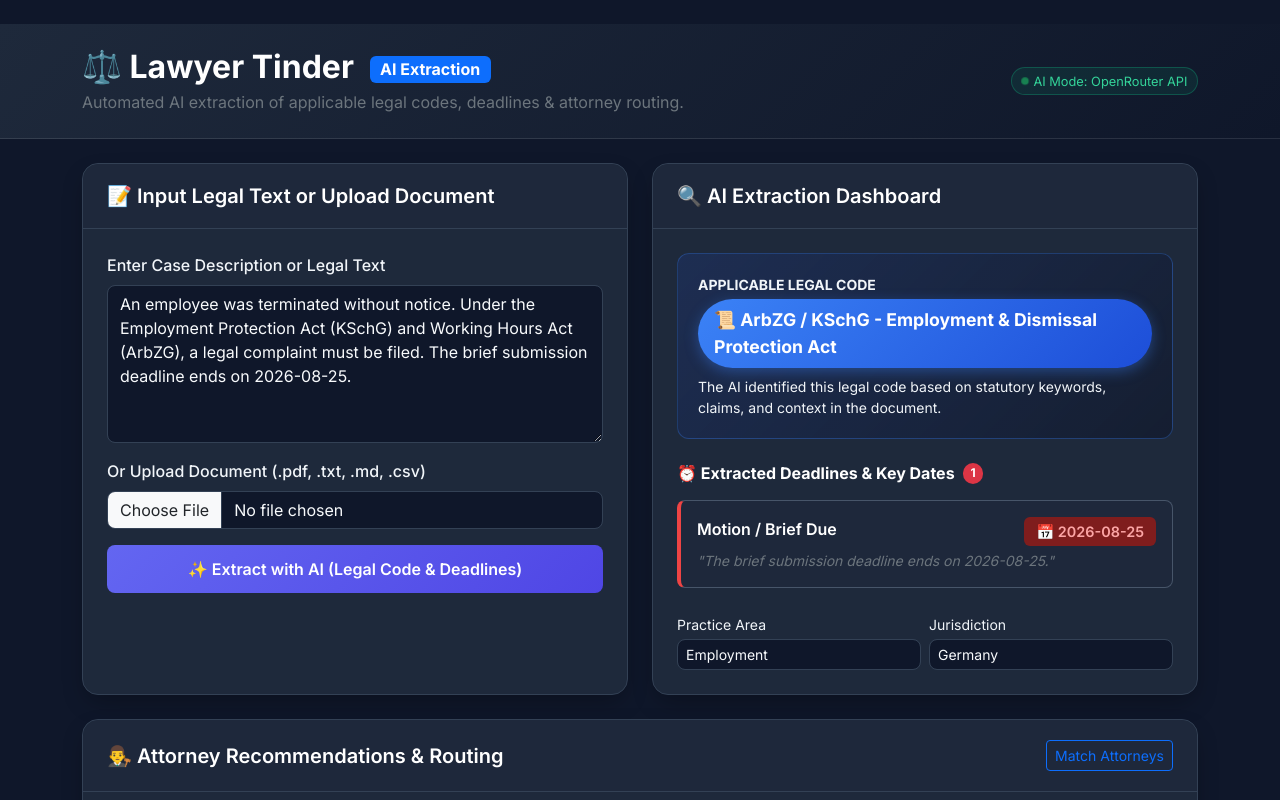
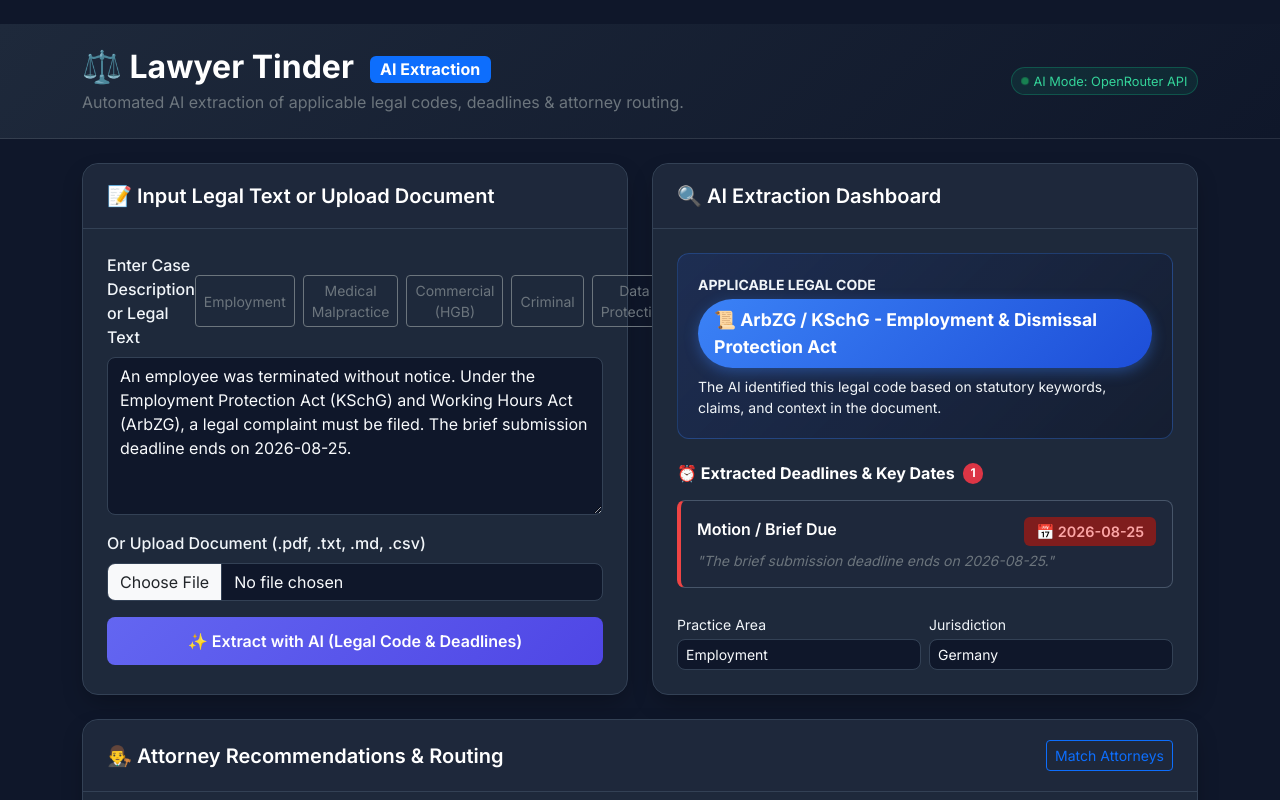
Before and after one commit to Cubester27/Lawyer-Tinder, a React (Vite) app in the folder frontend/: page / in a window 1280 px wide. Shown: the top 800 px of the page. Built offline with nearby package versions, Linux system fonts and the light colour scheme.

Commit message:
Added more demo examples

```diff
--- a/frontend/src/App.jsx
+++ b/frontend/src/App.jsx
@@ -1,9 +1,30 @@
 import { useState } from 'react';
 
 function App() {
-  const [rawText, setRawText] = useState(
-    'An employee was terminated without notice. Under the Employment Protection Act (KSchG) and Working Hours Act (ArbZG), a legal complaint must be filed. The brief submission deadline ends on 2026-08-25.'
-  );
+  const DEMO_CASES = [
+    {
+      label: 'Employment',
+      text: 'An employee was terminated without notice. Under the Employment Protection Act (KSchG) and Working Hours Act (ArbZG), a legal complaint must be filed. The brief submission deadline ends on 2026-08-25.'
+    },
+    {
+      label: 'Medical Malpractice',
+      text: 'Patient suffered severe injuries due to a surgical error at the Munich Hospital. We are pursuing a medical malpractice claim under the BGB. The statute of limitations for the claim expires on 2027-01-15.'
+    },
+    {
+      label: 'Commercial (HGB)',
+      text: 'Breach of contract regarding a commercial goods delivery. The supplier failed to deliver on time. We need to file a lawsuit under the HGB. The hearing date is set for 2026-10-10.'
+    },
+    {
+      label: 'Criminal',
+      text: 'Client is accused of theft and fraud under the StGB. The police have issued an arrest warrant. We need to prepare for the court hearing scheduled for 2026-09-12.'
+    },
+    {
+      label: 'Data Protection',
+      text: 'A company leaked user data. We are filing a claim based on the DSGVO (GDPR). The data protection authority must be notified by 2026-09-01.'
+    }
+  ];
+
+  const [rawText, setRawText] = useState(DEMO_CASES[0].text);
   const [caseInput, setCaseInput] = useState({
     title: 'Employment Termination Claim',
     practiceArea: 'Employment',
@@ -140,7 +161,21 @@ function App() {
               </div>
               <div className="card-body p-4">
                 <div className="mb-3">
-                  <label className="form-label text-slate-300 fw-medium">Enter Case Description or Legal Text</label>
+                  <div className="d-flex justify-content-between align-items-center mb-2">
+                    <label className="form-label text-slate-300 fw-medium mb-0">Enter Case Description or Legal Text</label>
+                    <div className="d-flex gap-2">
+                      {DEMO_CASES.map((demo, idx) => (
+                        <button
+                          key={idx}
+                          className="btn btn-outline-secondary btn-sm"
+                          onClick={() => setRawText(demo.text)}
+                          title="Load demo text to test fallback"
+                        >
+                          {demo.label}
+                        </button>
+                      ))}
+                    </div>
+                  </div>
                   <textarea
                     className="form-control form-control-custom"
                     rows={6}
```
Also changed, not shown: 1 other file (tests, documents, lock files or other folders).
